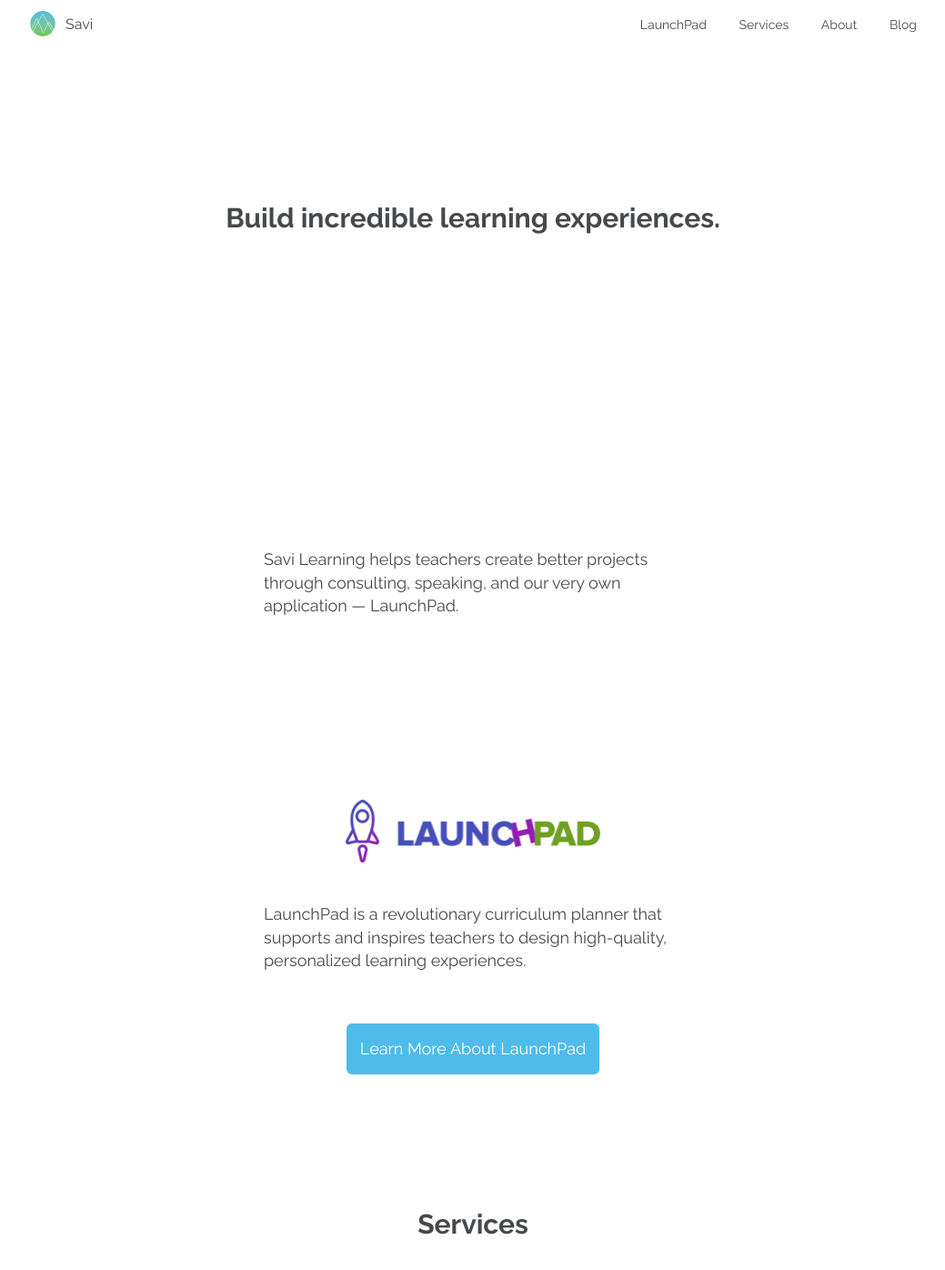
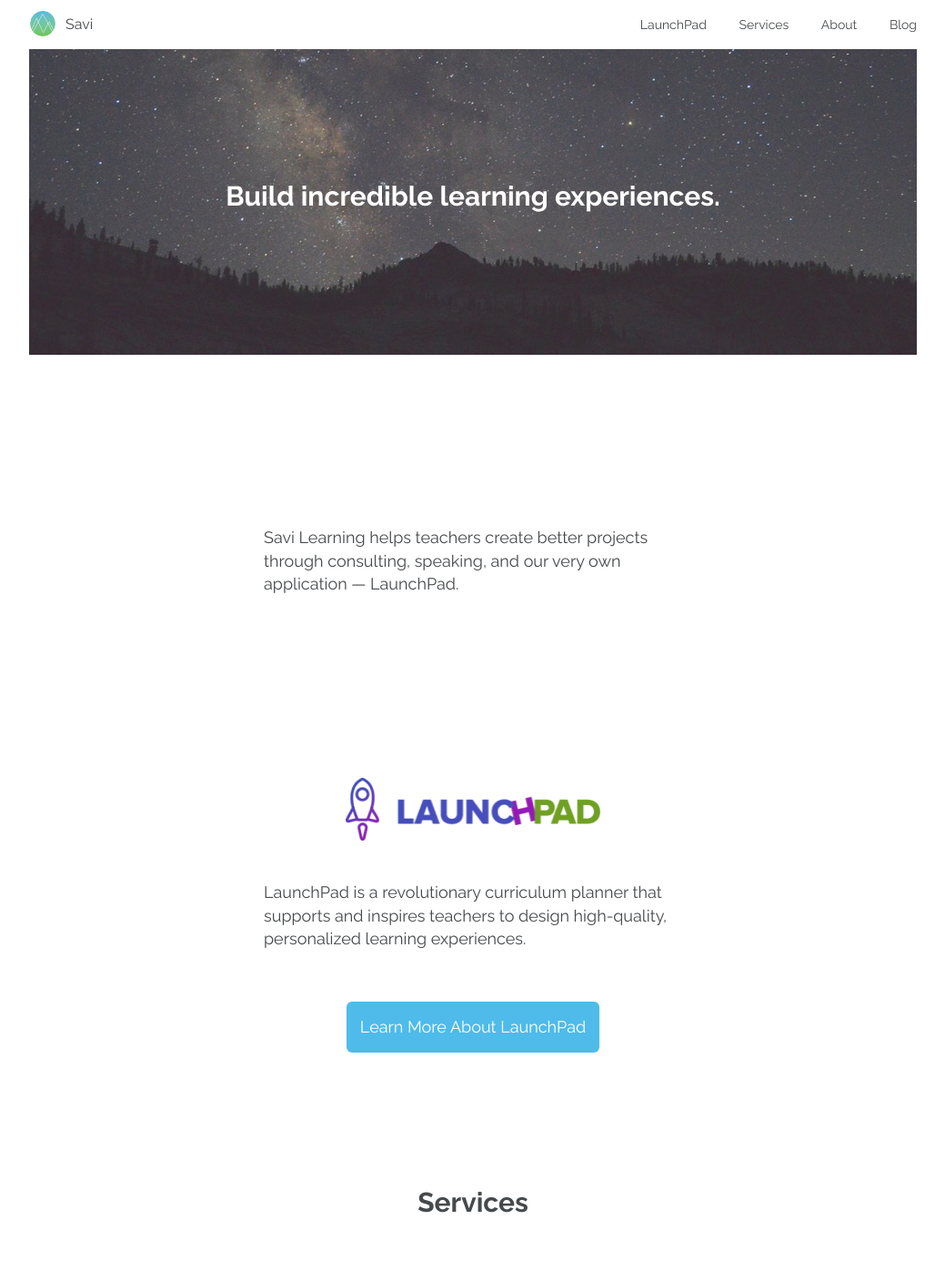
Before and after one commit to savilabs/savilabs.github.io, a Jekyll site: the page built from index.html, in a window 1280 px wide and 1400 px high. Shown: the top 1396 px of the window at 91% size, without its empty margins (120-1159 px from the left). Built offline with Jekyll 4.4.1, drawn with Linux system fonts in a browser that asks for light colours; nearby versions of some CDN libraries.

Commit message:
Add home page banner & move element styles
This adds an image and styles for the home page banner, as well as
extracts the reusable elements styles into their own stylesheet so they
are easier to manage.

The banner is not yet full width, but that may come in the future based
on feedback and thoughts. Currently it is constrained to the width of
the wrapper.

```diff
--- a/_sass/_base.scss
+++ b/_sass/_base.scss
@@ -195,8 +195,7 @@ blockquote {
   @include media-query($on-laptop) {
     max-width: -webkit-calc(#{$content-width} - (#{$spacing-unit}));
     max-width:         calc(#{$content-width} - (#{$spacing-unit}));
-    padding-right: $spacing-unit / 2;
-    padding-left: $spacing-unit / 2;
+    padding: 0;
   }
 }
 
@@ -238,64 +237,3 @@ blockquote {
     }
   }
 }
-
-// Re-usable classes
-
-// List of links like a nav, use with an `ul`
-.link-list {
-  display: block;
-  list-style: none;
-  padding: 0;
-  margin: 0;
-
-  li {
-    display: inline-block;
-
-    $li-padding: 34px;
-    padding-left: $li-padding;
-    padding-right: $li-padding;
-
-    a {
-      text-decoration: none;
-      color: $text-color;
-
-      &:hover {
-        color: darken($text-color, 15%);
-      }
-    }
-
-    @include media-query($on-palm) {
-      display: block;
-      padding: $li-padding / 2;
-    }
-  }
-
-}
-
-// Centered and spaced out featured content
-.featured-section {
-  padding-top: $spacing-unit--large;
-  text-align: center;
-
-  &:last-of-type{
-    padding-bottom: $spacing-unit--large;
-  }
-
-  p {
-    text-align: left;
-  }
-
-  .intro-text {
-    padding-bottom: $spacing-unit--medium;
-    padding-top: $spacing-unit--medium;
-  }
-}
-
-// Banner with centered title and content
-.banner {
-  align-items: center;
-  display: flex;
-  justify-content: center;
-  min-height: 336px;
-  text-align: center;
-}
--- /dev/null
+++ b/_sass/_elements.scss
@@ -0,0 +1,68 @@
+// Re-usable elements
+
+// List of links like a nav, use with an `ul`
+.link-list {
+  display: block;
+  list-style: none;
+  padding: 0;
+  margin: 0;
+
+  li {
+    display: inline-block;
+
+    $li-padding: 34px;
+    padding-left: $li-padding;
+    padding-right: $li-padding;
+
+    a {
+      text-decoration: none;
+      color: $text-color;
+
+      &:hover {
+        color: darken($text-color, 15%);
+      }
+    }
+
+    @include media-query($on-palm) {
+      display: block;
+      padding: $li-padding / 2;
+    }
+  }
+
+}
+
+// Centered and spaced out featured content
+.featured-section {
+  padding-top: $spacing-unit--large;
+  text-align: center;
+
+  &:last-of-type{
+    padding-bottom: $spacing-unit--large;
+  }
+
+  p {
+    text-align: left;
+  }
+
+  .intro-text {
+    padding-bottom: $spacing-unit--medium;
+    padding-top: $spacing-unit--medium;
+  }
+}
+
+// Banner with centered title and content
+.banner {
+  align-items: center;
+  display: flex;
+  justify-content: center;
+  min-height: 336px;
+  text-align: center;
+
+  &.with-image {
+    background-size: cover;
+
+    .banner__title {
+      color: $background-color;
+    }
+  }
+}
--- a/_sass/_home.scss
+++ b/_sass/_home.scss
@@ -8,3 +8,7 @@
 .latest-blog-title {
   padding-top: $spacing-unit / 2;
 }
+
+.banner--home {
+  background-image: url('/images/home--banner.png');
+}
--- a/_sass/_layout.scss
+++ b/_sass/_layout.scss
@@ -151,7 +151,6 @@ a.site-title {
 */
 .page-content {
   margin-top: $header-height;
-  padding: $spacing-unit 0;
 }
 
 .page-heading {
--- a/css/main.scss
+++ b/css/main.scss
@@ -50,5 +50,6 @@ $on-laptop:        800px;
   "grid",
   "base",
   "layout",
+  "elements",
   "home"
 ;
--- a/index.html
+++ b/index.html
@@ -2,8 +2,8 @@
 layout: default
 ---
 
-<div class='banner'>
-  <h2>Build incredible learning experiences.</h2>
+<div class='banner banner--home with-image'>
+  <h2 class='banner__title'>Build incredible learning experiences.</h2>
 </div>
 
 <div class='wrapper--tight'>
```
Also changed, not shown: images/home--banner.png (added).
